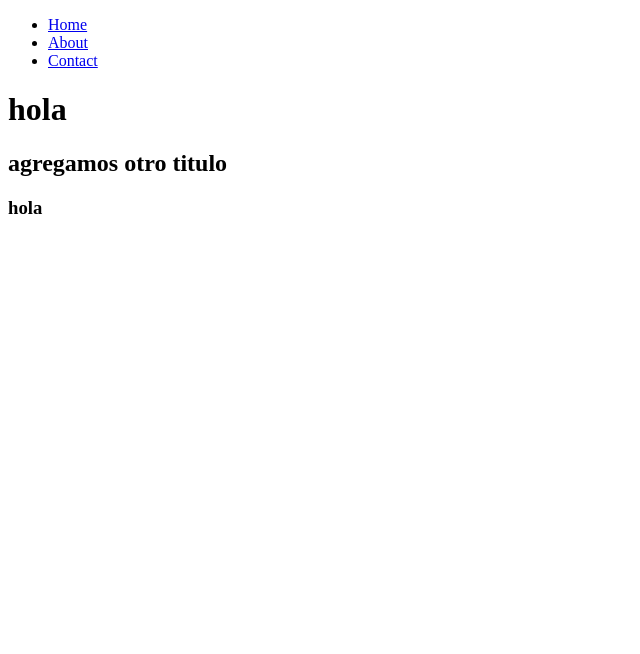
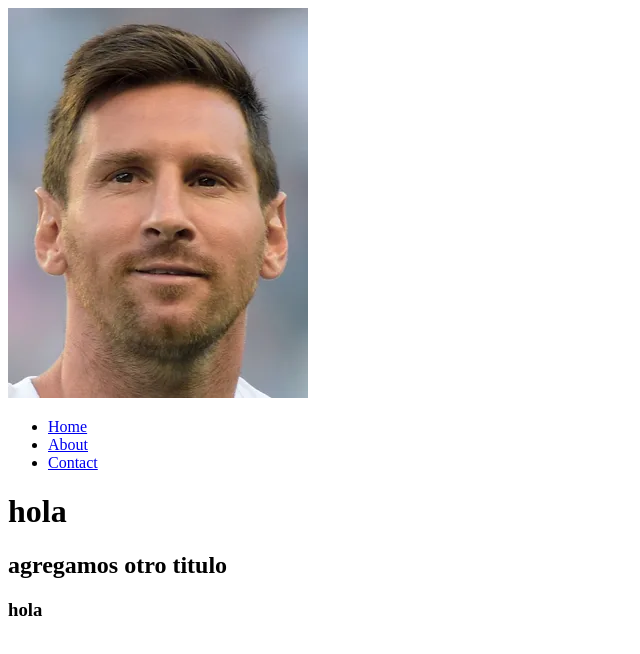
Before and after one commit to Felixjgca96/git_branch, a plain HTML site: page index.html in a window 1280 px wide. Shown: the whole page, without its empty margins (0-640 px from the left). Drawn offline with Linux system fonts and the light colour scheme.

Commit message:
add: messi

```diff
--- a/index.html
+++ b/index.html
@@ -8,6 +8,7 @@
 </head>
 <body>
     <nav>
+        <img src="./messi.png" alt="messi">
         <ul>
             <li><a href="#">Home</a></li>
             <li><a href="#">About</a></li>
```
Also changed, not shown: messi.png (added).
